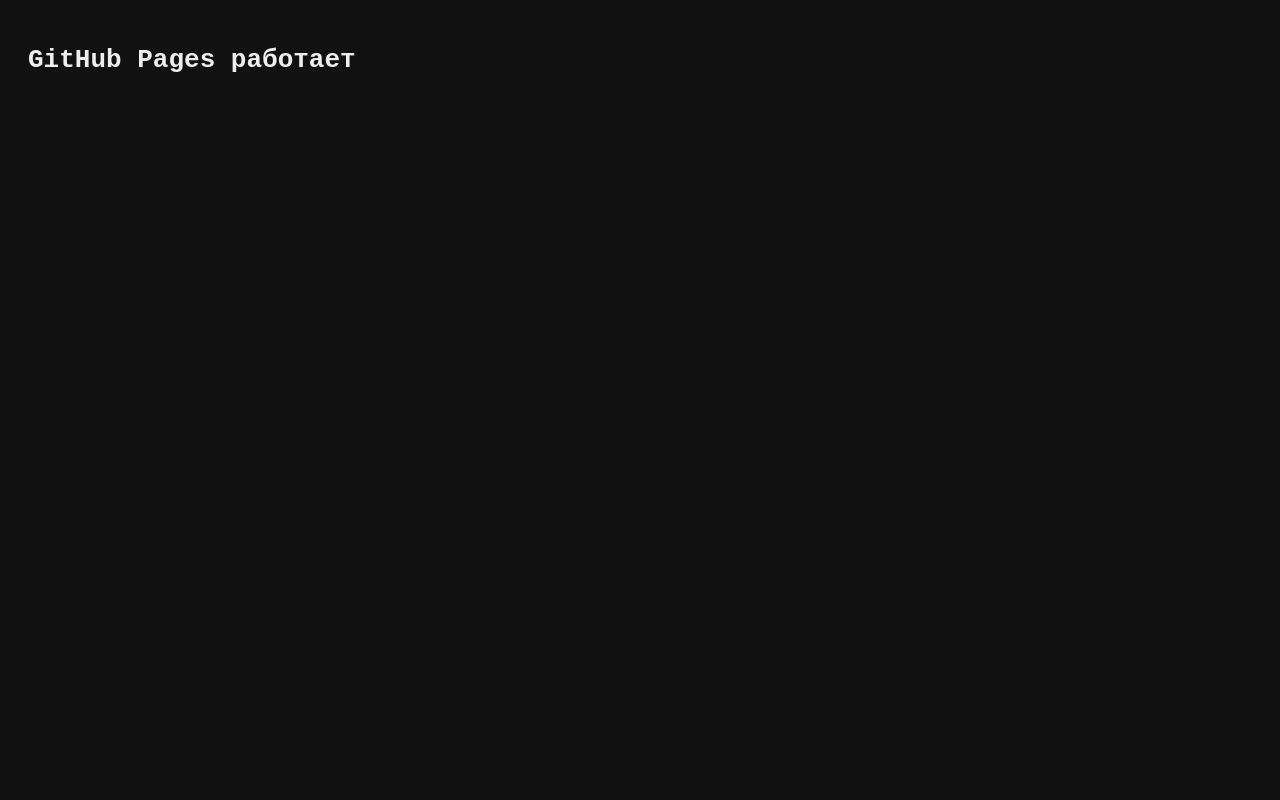
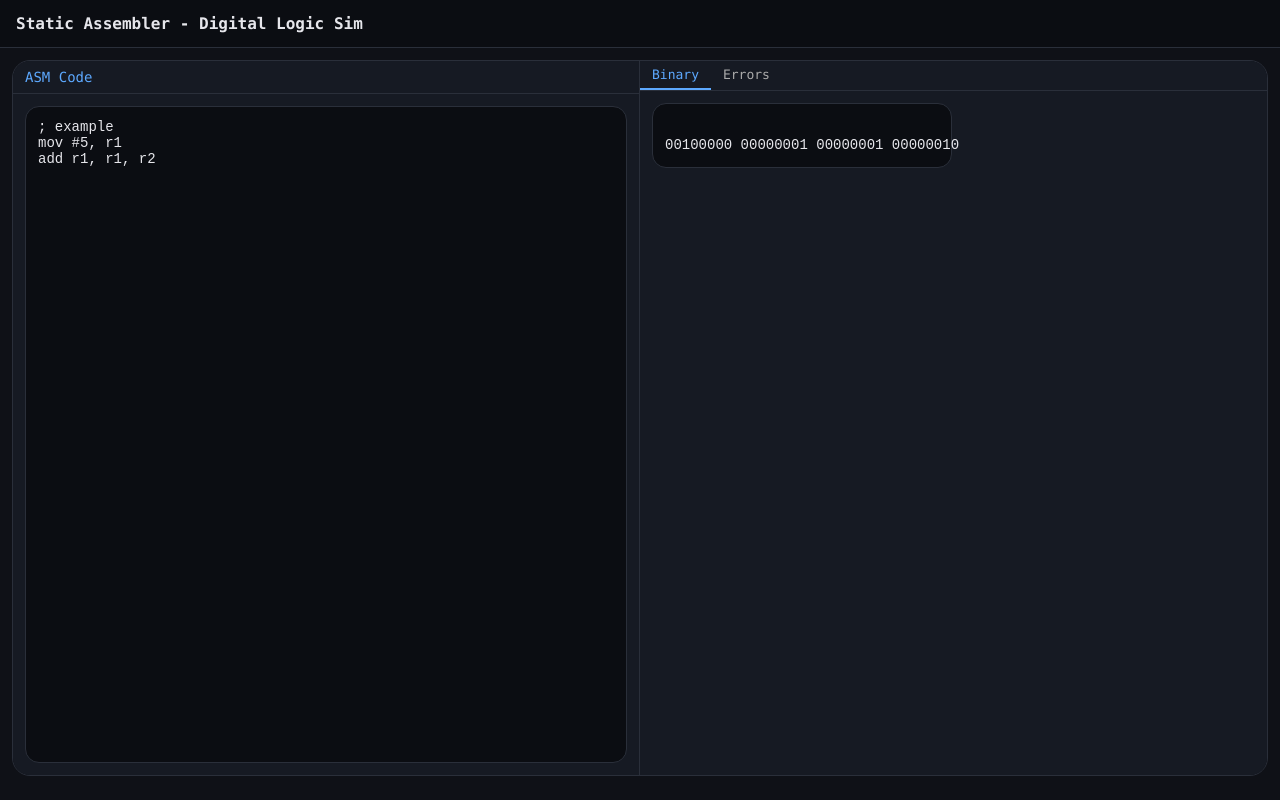
Before and after one commit to Anitone/Static-Assembler-DLS, a plain HTML site: page index.html in a window 1280 px wide. Drawn offline with Linux system fonts and the light colour scheme.

Commit message:
Added basic functionality

```diff
--- a/assembler.js
+++ b/assembler.js
@@ -0,0 +1,59 @@
+const OPCODES = {
+    "ldi":0b00000000,
+    "mov":0b00010000,
+    "add":0b00100000,
+    "sub":0b00100001,
+}
+function assembleASM(source) {
+    const lines = source.split("\n");
+    const binary = [];
+    const errors = [];
+
+    lines.forEach((line,idx) => {
+        line = line.split(";")[0].trim();
+        if(!line) return;
+
+        const parts = line.split(/[\s,]+/);
+        const instr = parts[0]?.toLowerCase();
+
+        if(!OPCODES[instr]) {
+            errors.push(`Line ${idx+1}: Unknown instruction "${instr}"`);
+        }
+
+        try {
+            let bin = [];
+
+            if(instr === "ldi") {
+                const value = parseInt(parts[1]);
+                const dest = parseInt(parts[2].replace("r",""));
+                if(isNaN(value) || isNaN(dest)) errors.push(`Line ${idx+1}: failed to parse arguments`);
+                else {
+                    bin = [OPCODES[instr],value,0,dest];
+                }
+            }
+            else if(instr === "mov") {
+                const src = parseInt(parts[1].replace("r",""));
+                const dest = parseInt(parts[2].replace("r",""));
+                if(isNaN(src) || isNaN(dest)) errors.push(`Line ${idx+1}: failed to parse arguments`);
+                else {
+                    bin = [OPCODES[instr],src,0,dest];
+                }
+            }
+            else if(instr === "add" || instr === "sub") {
+                const a = parseInt(parts[1].replace("r",""));
+                const b = parseInt(parts[2].replace("r",""));
+                const d = parseInt(parts[3].replace("r",""));
+                if([a,b,d].some(x=>isNaN(x))) errors.push(`Line ${idx+1}: failed to parse arguments`);
+                else {
+                    bin = [OPCODES[instr],a,b,d];
+                }
+            }
+
+            const binStr = bin.map(b=>b.toString(2).padStart(8,"0")).join(" ");
+            binary.push(binStr);
+        } catch(e) {
+            throw e;
+        }
+    });
+    return {binary, errors};
+}
--- a/index.html
+++ b/index.html
@@ -4,15 +4,171 @@
     <meta charset="UTF8">
     <title>Static Assembler</title>
     <style>
+        :root {
+        --bg: #0f1117;
+        --panel: #161a23;
+        --border: #2a2f3a;
+        --text: #e6e6eb;
+        --accent: #5da9ff;
+        --error: #ff6b6b;
+        }
+        * {
+            box-sizing: border-box;
+        }
         body {
-            background: #111;
-            color: #eee;
-            font-family: monospace;
-            padding: 20px;
+            margin: 0;
+            height: 100vh;
+            background: var(--bg);
+            color: var(--text);
+            font-family: ui-monospace, SFMono-Regular, Consolas, monospace;
+        }
+        header {
+            height: 48px;
+            background: #0b0d12;
+            border-bottom: 1px solid var(--border);
+            display: flex;
+            align-items: center;
+            padding: 0 16px;
+            font-weight: bold;
+        }
+        main {
+            height: calc(100vh - 48px - 36px);
+            display: grid;
+            grid-template-columns: 1fr 1fr;
+            margin: 12px;
+            border-radius: 18px;
+            overflow: hidden;
+            border: 1px solid var(--border);
+        }
+        .panel {
+            background: var(--panel);
+            border-right: 1px solid var(--border);
+            display: flex;
+            flex-direction: column;
+        }
+        .panel:last-child {
+            border-right: none;
+        }
+        .panel-header {
+            padding: 8px 12px;
+            border-bottom: 1px solid var(--border);
+            color: var(--accent);
+            font-size: 14px;
+        }
+        textarea {
+            flex: 1;
+            background: transparent;
+            border:  none;
+            outline:  none;
+            padding: 12px;
+            color: var(--text);
+            font-size: 14px;
+            resize: none;
+        }
+        pre {
+            background: transparent;
+            border:  none;
+            outline:  none;
+            padding: 12px;
+            color: var(--text);
+            font-size: 14px;
+            resize: none;
+            flex: 0;
+            height: auto;
+            max-width: 300px;
+            white-space: pre;
+            line-height: 1.4;
+            scrollbar-width: thin;
+        }
+        .tabs {
+            display: flex;
+            border-bottom: 1px solid var(--border);
+        }
+        .tab {
+            padding:  6px 12px;
+            cursor: pointer;
+            font-size: 13px;
+            color: #aaa;
+        }
+        .tab.active {
+            color: var(--accent);
+            border-bottom: 2px solid var(--accent);
+        }
+        .output {
+            display: none;
+        }
+        .output.active {
+            display: block;
+        }
+        .errors {
+            color: var(--error);
+        }
+        #code {
+            margin: 12px;
+            border: 1px solid var(--border);
+            border-radius: 14px;
+            background:#0b0d12;
+        }
+        #bin, #err {
+            margin: 12px;
+            border: 1px solid var(--border);
+            border-radius: 14px;
+            background: #0b0d12;
         }
     </style>
 </head>
 <body>
-<h1>GitHub Pages работает</h1>
+    <header>
+        Static Assembler - Digital Logic Sim
+    </header>
+    <main>
+        <section class="panel">
+            <div class="panel-header">ASM Code</div>
+            <textarea id="code" spellcheck="false">
+; example
+mov #5, r1
+add r1, r1, r2
+            </textarea>
+        </section>
+
+        <section class="panel">
+            <div class="tabs">
+                <div class="tab active" data-tab="bin">Binary</div>
+                <div class="tab" data-tab="err">Errors</div>
+            </div>
+            <pre id="bin" class="output active">
+00000000 00000101 00000000 00000001
+00100000 00000001 00000001 00000010
+            </pre>
+            <pre id="err" class="output errors">
+(no errors)
+            </pre>
+        </section>
+    </main>
+    <script>
+        document.querySelectorAll(".tab").forEach(tab=>{
+            tab.onclick = () => {
+                document.querySelectorAll(".tab").forEach(t=>t.classList.remove("active"));
+                document.querySelectorAll(".output").forEach(o=>o.classList.remove("active"));
+
+                tab.classList.add("active");
+                document.getElementById(tab.dataset.tab).classList.add("active");
+            };
+        });
+    </script>
+    <script src="./assembler.js"></script>
+    <script>
+        const codeArea = document.getElementById("code");
+        const binOut = document.getElementById("bin");
+        const errOut = document.getElementById("err");
+
+        function updateOutput() {
+            const result = assembleASM(codeArea.value);
+            binOut.textContent = result.binary.join("\n");
+            errOut.textContent = result.errors.length ? result.errors.join("\n") : "(no errors)";
+        }
+        codeArea.addEventListener("input",updateOutput);
+        updateOutput();
+    </script>
 </body>
 </html>
```
